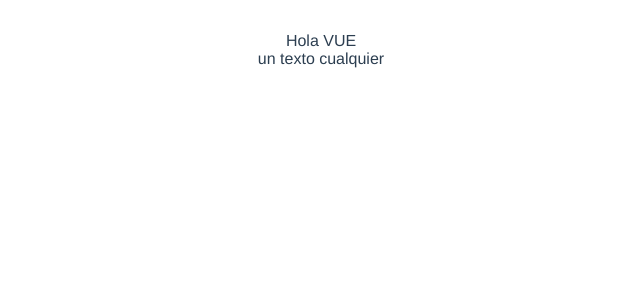
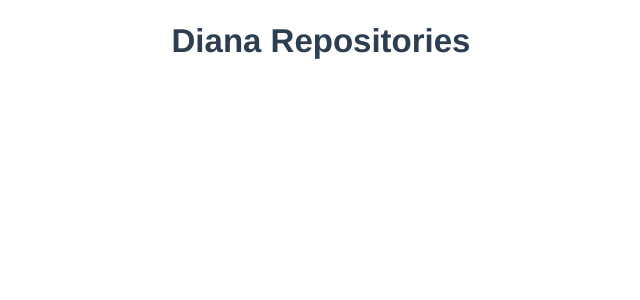
Before and after one commit to Cesar3600/vuejs_componentes_composition_api, a Vue app: page / in a window 1280 px wide. Shown: the top 300 px of the page, without its empty margins (319-959 px from the left). Built offline with nearby package versions, Linux system fonts and the light colour scheme.

Commit message:
codigo inicial para introduccion de compotion api

```diff
--- a/src/App.vue
+++ b/src/App.vue
@@ -1,18 +1,13 @@
 <template>
-  <div>
-    <ModalComponent />
-    <div>{{ algo }}</div>
-  </div>
+  <UserRepositories :user="'Diana'"></UserRepositories>
 </template>
 
 <script>
-import ModalComponent from "./components/ModalComponent.vue";
-import base from "@/mixins/base";
+import UserRepositories from "./components/UserRepositories.vue";
 
 export default {
   name: "App",
-  components: { ModalComponent },
-  mixins: [base],
+  components: { UserRepositories },
 };
 </script>
 
--- a/src/components/ModalComponent.vue
+++ /dev/null
@@ -1,40 +0,0 @@
-<template>
-  <div>{{ text }}</div>
-</template>
-
-<script>
-export default {
-  name: "App",
-  data() {
-    return {
-      text: "Hola VUE",
-    };
-  },
-  beforeCreate() {
-    console.log("beforeCreate", this.$data, this.$el);
-  },
-  created() {
-    console.log("created", this.$data, this.$el);
-  },
-  mounted() {
-    console.log("mounted", this.$data, this.$el);
-  },
-};
-</script>
-
-<style>
-.content-modal {
-  width: 100vw;
-  height: 100vh;
-}
-.modal {
-  width: 100%;
-  max-width: 300px;
-  display: flex;
-  flex-direction: column;
-  gap: 2rem;
-}
-h1 {
-  text-transform: uppercase;
-}
-</style>
--- /dev/null
+++ b/src/components/UserRepositories.vue
@@ -0,0 +1,34 @@
+<template>
+  <h1>{{ user }} Repositories</h1>
+</template>
+<script>
+export default {
+  props: {
+    user: {
+      type: String,
+      required: true,
+    },
+  },
+
+  data() {
+    return {
+      repositories: [],
+      filters: {},
+      searchQuery: "",
+    };
+  },
+  computed: {
+    filteredRepositories() {
+      return null;
+    },
+    repositoriesMatchingSearchQuery() {
+      return null;
+    },
+  },
+};
+</script>
+<style>
+h1 {
+  font-size: 33px;
+}
+</style>
```
